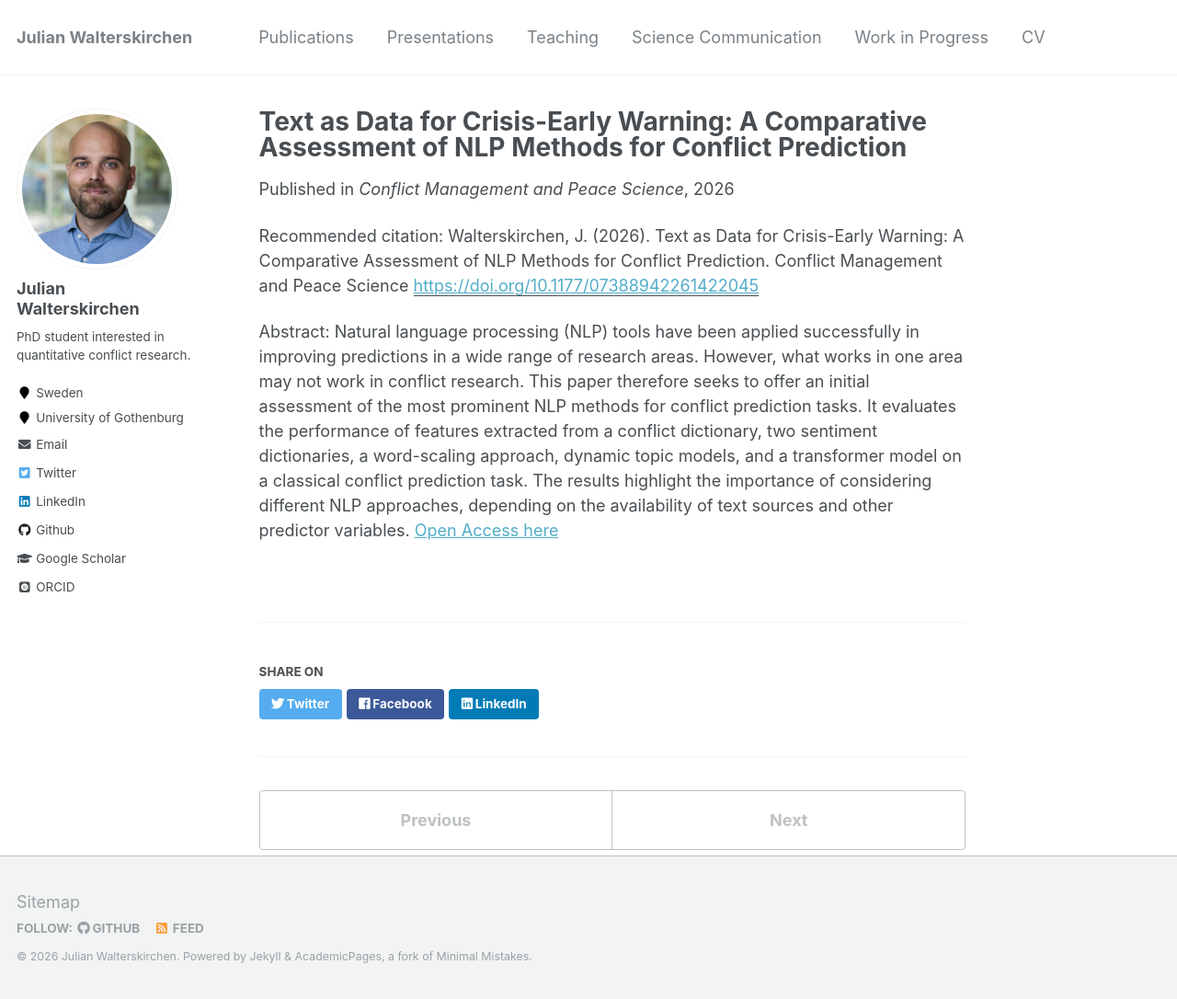
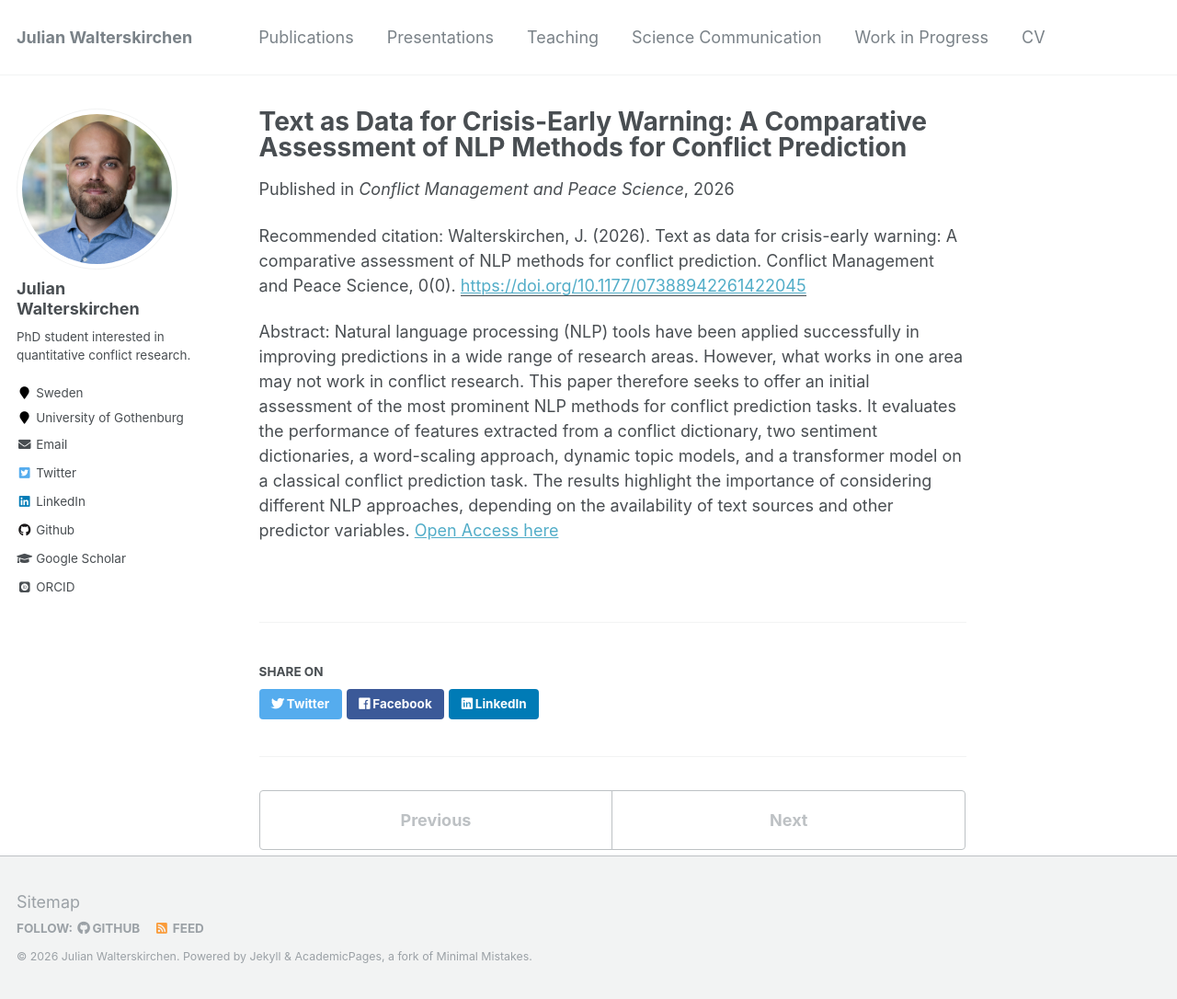
Before and after one commit to jwalterskirchen/jwalterskirchen.github.io, a Jekyll site: the page built from _publications/2026-01-23-NLP_Prediction.md, in a window 1280 px wide and 1086 px high. Shown: the whole window at 92% size. Built offline with Jekyll 4.4.1, drawn with Linux system fonts in a browser that asks for light colours; some web fonts are replaced.

Commit message:
Fix citation format and update title case
Updated citation format and corrected case in the title.

```diff
--- a/_publications/2026-01-23-NLP_Prediction.md
+++ b/_publications/2026-01-23-NLP_Prediction.md
@@ -4,10 +4,9 @@
 permalink: /publication/2026-03-04-nlp
 excerpt: 'This paper evaluates the performance of features extracted from a conflict dictionary, two sentiment dictionaries, a word-scaling approach, dynamic topic models, and a transformer model on a classical conflict prediction task.'
 date: 2026-03-04
-status: 'published'
 venue: 'Conflict Management and Peace Science'
 paperurl: 'https://doi.org/10.1177/07388942261422045'
-citation: 'Walterskirchen, J. (2026). Text as Data for Crisis-Early Warning: A Comparative Assessment of NLP Methods for Conflict Prediction. Conflict Management and Peace Science'
+citation: 'Walterskirchen, J. (2026). Text as data for crisis-early warning: A comparative assessment of NLP methods for conflict prediction. Conflict Management and Peace Science, 0(0).'
 ---
 Abstract: Natural language processing (NLP) tools have been applied successfully in improving predictions in a wide range of research areas. However, what works in one area may not work in conflict research. This paper therefore seeks to offer an initial assessment of the most prominent NLP methods for conflict prediction tasks. It evaluates the performance of features extracted from a conflict dictionary, two sentiment dictionaries, a word-scaling approach, dynamic topic models, and a transformer model on a classical conflict prediction task. The results highlight the importance of considering different NLP approaches, depending on the availability of text sources and other predictor variables.
 [Open Access here](https://doi.org/10.1177/07388942261422045)
```
